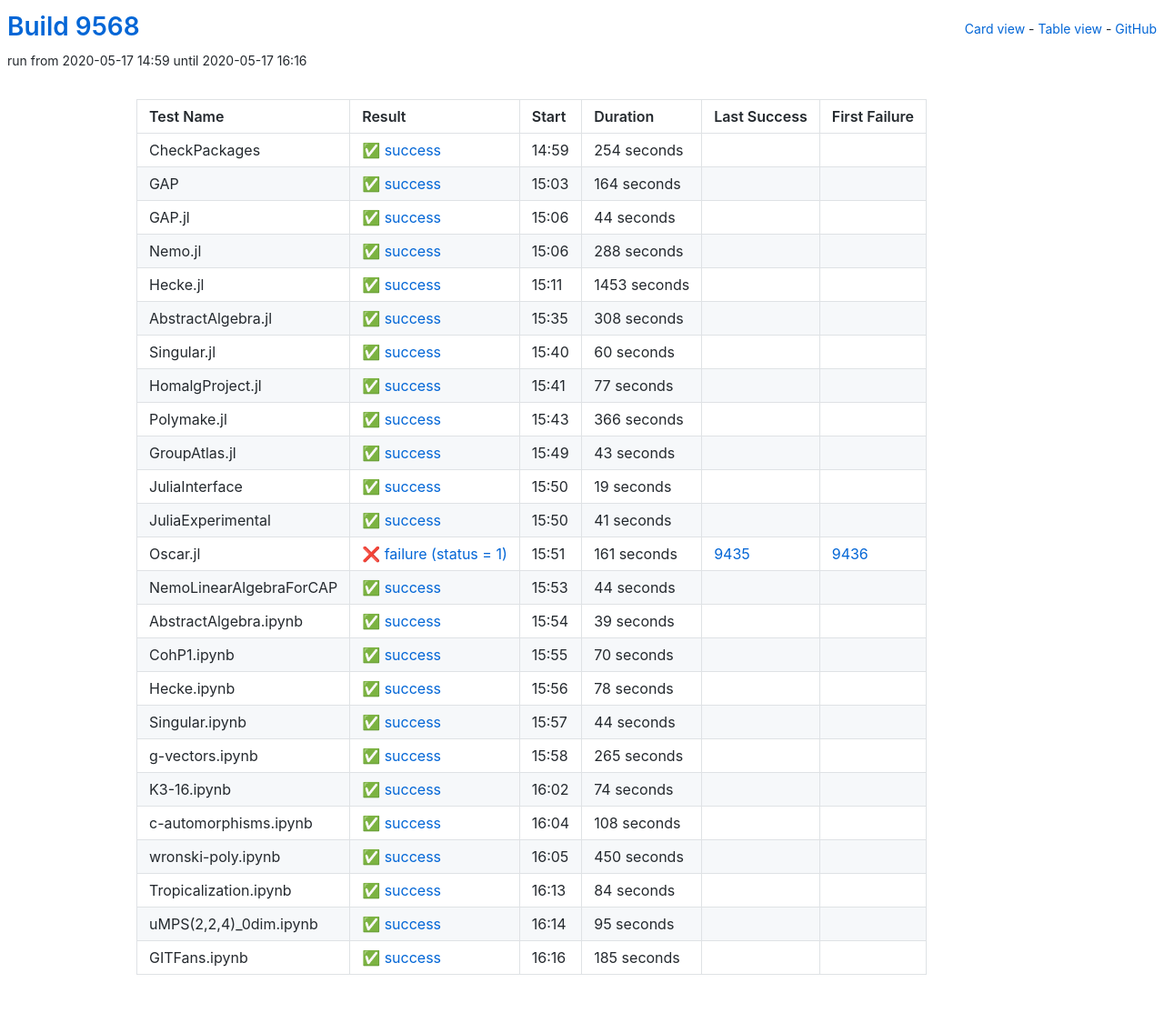
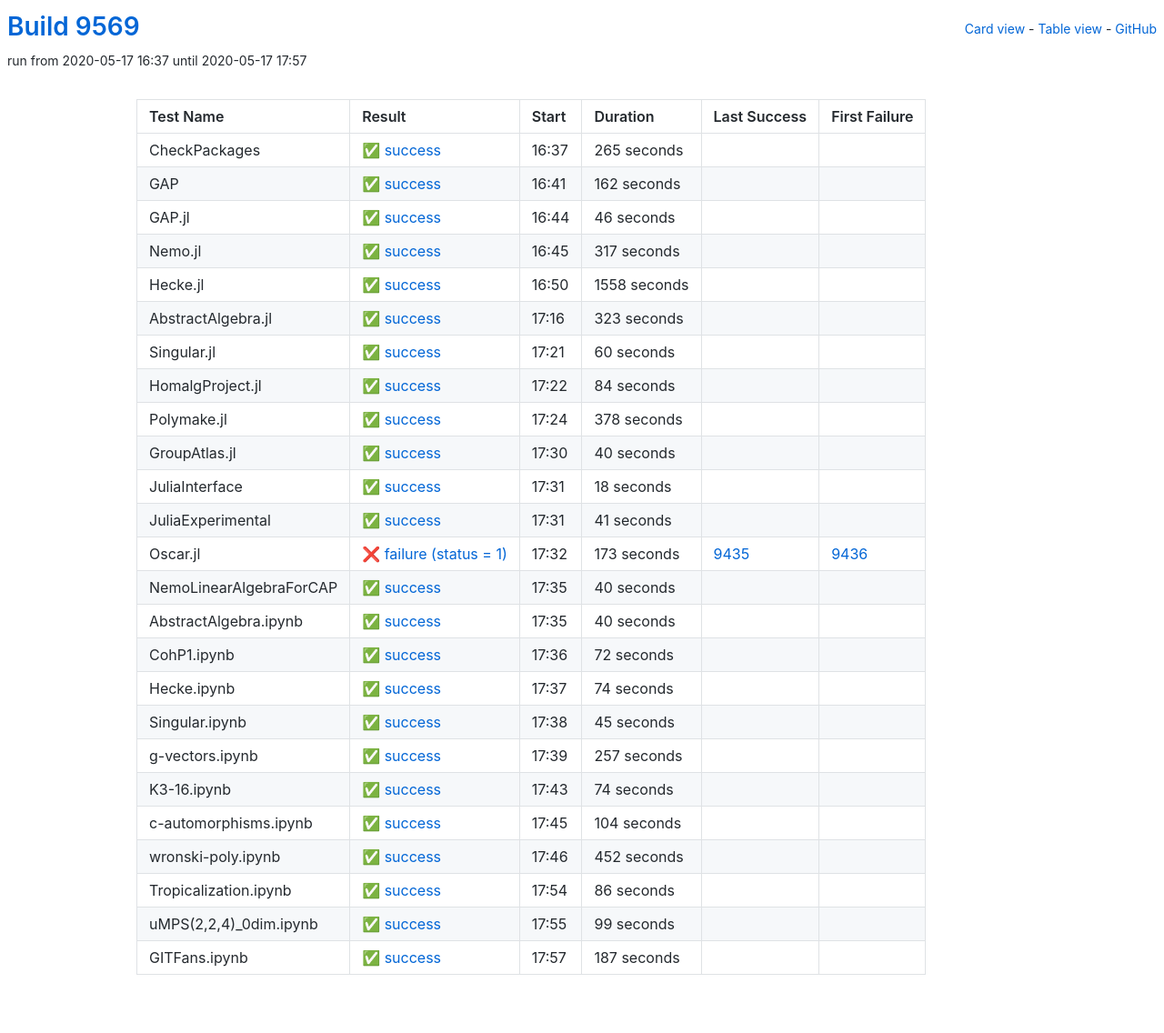
Before and after one commit to oscar-system/oscar-ci-status, a Jekyll site: the page built from table.html, in a window 1280 px wide. Shown: the whole page at 91% size. Built offline with Jekyll 4.4.1, drawn with Linux system fonts in a browser that asks for light colours.

Commit message:
Build 9569

```diff
--- a/_data/ci.yml
+++ b/_data/ci.yml
@@ -1,77 +1,77 @@
-build: 9568
-build_url: https://oscarci.mathematik.uni-kl.de/job/oscar/9568/
+build: 9569
+build_url: https://oscarci.mathematik.uni-kl.de/job/oscar/9569/
 job: oscar
 tests:
-- duration: 254
+- duration: 265
   exitcode: 0
   first_failure: false
   first_failure_url: null
   id: checkpackages
   last_success: false
   last_success_url: null
-  log: https://oscarci.mathematik.uni-kl.de/job/oscar/9568/artifact/logs/build-9568/CheckPackages.log
+  log: https://oscarci.mathematik.uni-kl.de/job/oscar/9569/artifact/logs/build-9569/CheckPackages.log
   name: CheckPackages
-  start: 2020-05-17 14:59
+  start: 2020-05-17 16:37
   status: success
   success: true
-- duration: 164
+- duration: 162
   exitcode: 0
   first_failure: false
   first_failure_url: null
   id: gap
   last_success: false
   last_success_url: null
-  log: https://oscarci.mathematik.uni-kl.de/job/oscar/9568/artifact/logs/build-9568/GAP.log
+  log: https://oscarci.mathematik.uni-kl.de/job/oscar/9569/artifact/logs/build-9569/GAP.log
   name: GAP
-  start: 2020-05-17 15:03
+  start: 2020-05-17 16:41
   status: success
   success: true
-- duration: 44
+- duration: 46
   exitcode: 0
   first_failure: false
   first_failure_url: null
   id: gap-jl
   last_success: false
   last_success_url: null
-  log: https://oscarci.mathematik.uni-kl.de/job/oscar/9568/artifact/logs/build-9568/GAP.jl.log
+  log: https://oscarci.mathematik.uni-kl.de/job/oscar/9569/artifact/logs/build-9569/GAP.jl.log
   name: GAP.jl
-  start: 2020-05-17 15:06
+  start: 2020-05-17 16:44
   status: success
   success: true
-- duration: 288
+- duration: 317
   exitcode: 0
   first_failure: false
   first_failure_url: null
   id: nemo-jl
   last_success: false
   last_success_url: null
-  log: https://oscarci.mathematik.uni-kl.de/job/oscar/9568/artifact/logs/build-9568/Nemo.jl.log
+  log: https://oscarci.mathematik.uni-kl.de/job/oscar/9569/artifact/logs/build-9569/Nemo.jl.log
   name: Nemo.jl
-  start: 2020-05-17 15:06
+  start: 2020-05-17 16:45
   status: success
   success: true
-- duration: 1453
+- duration: 1558
   exitcode: 0
   first_failure: false
   first_failure_url: null
   id: hecke-jl
   last_success: false
   last_success_url: null
-  log: https://oscarci.mathematik.uni-kl.de/job/oscar/9568/artifact/logs/build-9568/Hecke.jl.log
+  log: https://oscarci.mathematik.uni-kl.de/job/oscar/9569/artifact/logs/build-9569/Hecke.jl.log
   name: Hecke.jl
-  start: 2020-05-17 15:11
+  start: 2020-05-17 16:50
   status: success
   success: true
-- duration: 308
+- duration: 323
   exitcode: 0
   first_failure: false
   first_failure_url: null
   id: abstractalgebra-jl
   last_success: false
   last_success_url: null
-  log: https://oscarci.mathematik.uni-kl.de/job/oscar/9568/artifact/logs/build-9568/AbstractAlgebra.jl.log
+  log: https://oscarci.mathematik.uni-kl.de/job/oscar/9569/artifact/logs/build-9569/AbstractAlgebra.jl.log
   name: AbstractAlgebra.jl
-  start: 2020-05-17 15:35
+  start: 2020-05-17 17:16
   status: success
   success: true
 - duration: 60
@@ -81,57 +81,57 @@ tests:
   id: singular-jl
   last_success: false
   last_success_url: null
-  log: https://oscarci.mathematik.uni-kl.de/job/oscar/9568/artifact/logs/build-9568/Singular.jl.log
+  log: https://oscarci.mathematik.uni-kl.de/job/oscar/9569/artifact/logs/build-9569/Singular.jl.log
   name: Singular.jl
-  start: 2020-05-17 15:40
+  start: 2020-05-17 17:21
   status: success
   success: true
-- duration: 77
+- duration: 84
   exitcode: 0
   first_failure: false
   first_failure_url: null
   id: homalgproject-jl
   last_success: false
   last_success_url: null
-  log: https://oscarci.mathematik.uni-kl.de/job/oscar/9568/artifact/logs/build-9568/HomalgProject.jl.log
+  log: https://oscarci.mathematik.uni-kl.de/job/oscar/9569/artifact/logs/build-9569/HomalgProject.jl.log
   name: HomalgProject.jl
-  start: 2020-05-17 15:41
+  start: 2020-05-17 17:22
   status: success
   success: true
-- duration: 366
+- duration: 378
   exitcode: 0
   first_failure: false
   first_failure_url: null
   id: polymake-jl
   last_success: false
   last_success_url: null
-  log: https://oscarci.mathematik.uni-kl.de/job/oscar/9568/artifact/logs/build-9568/Polymake.jl.log
+  log: https://oscarci.mathematik.uni-kl.de/job/oscar/9569/artifact/logs/build-9569/Polymake.jl.log
   name: Polymake.jl
-  start: 2020-05-17 15:43
+  start: 2020-05-17 17:24
   status: success
   success: true
-- duration: 43
+- duration: 40
   exitcode: 0
   first_failure: false
   first_failure_url: null
   id: groupatlas-jl
   last_success: false
   last_success_url: null
-  log: https://oscarci.mathematik.uni-kl.de/job/oscar/9568/artifact/logs/build-9568/GroupAtlas.jl.log
+  log: https://oscarci.mathematik.uni-kl.de/job/oscar/9569/artifact/logs/build-9569/GroupAtlas.jl.log
   name: GroupAtlas.jl
-  start: 2020-05-17 15:49
+  start: 2020-05-17 17:30
   status: success
   success: true
-- duration: 19
+- duration: 18
   exitcode: 0
   first_failure: false
   first_failure_url: null
   id: juliainterface
   last_success: false
   last_success_url: null
-  log: https://oscarci.mathematik.uni-kl.de/job/oscar/9568/artifact/logs/build-9568/JuliaInterface.log
+  log: https://oscarci.mathematik.uni-kl.de/job/oscar/9569/artifact/logs/build-9569/JuliaInterface.log
   name: JuliaInterface
-  start: 2020-05-17 15:50
+  start: 2020-05-17 17:31
   status: success
   success: true
 - duration: 41
@@ -141,93 +141,93 @@ tests:
   id: juliaexperimental
   last_success: false
   last_success_url: null
-  log: https://oscarci.mathematik.uni-kl.de/job/oscar/9568/artifact/logs/build-9568/JuliaExperimental.log
+  log: https://oscarci.mathematik.uni-kl.de/job/oscar/9569/artifact/logs/build-9569/JuliaExperimental.log
   name: JuliaExperimental
-  start: 2020-05-17 15:50
+  start: 2020-05-17 17:31
   status: success
   success: true
-- duration: 161
+- duration: 173
   exitcode: 1
   first_failure: 9436
   first_failure_url: https://oscarci.mathematik.uni-kl.de/job/oscar/9436/
   id: oscar-jl
   last_success: 9435
   last_success_url: https://oscarci.mathematik.uni-kl.de/job/oscar/9435/
-  log: https://oscarci.mathematik.uni-kl.de/job/oscar/9568/artifact/logs/build-9568/Oscar.jl.log
+  log: https://oscarci.mathematik.uni-kl.de/job/oscar/9569/artifact/logs/build-9569/Oscar.jl.log
   name: Oscar.jl
-  start: 2020-05-17 15:51
+  start: 2020-05-17 17:32
   status: failure
   success: false
-- duration: 44
+- duration: 40
   exitcode: 0
   first_failure: false
   first_failure_url: null
   id: nemolinearalgebraforcap
   last_success: false
   last_success_url: null
-  log: https://oscarci.mathematik.uni-kl.de/job/oscar/9568/artifact/logs/build-9568/NemoLinearAlgebraForCAP.log
+  log: https://oscarci.mathematik.uni-kl.de/job/oscar/9569/artifact/logs/build-9569/NemoLinearAlgebraForCAP.log
   name: NemoLinearAlgebraForCAP
-  start: 2020-05-17 15:53
+  start: 2020-05-17 17:35
   status: success
   success: true
-- duration: 39
+- duration: 40
   exitcode: 0
   first_failure: false
   first_failure_url: null
   id: abstractalgebra-ipynb
   last_success: false
   last_success_url: null
-  log: https://oscarci.mathematik.uni-kl.de/job/oscar/9568/artifact/logs/build-9568/AbstractAlgebra.ipynb.log
+  log: https://oscarci.mathematik.uni-kl.de/job/oscar/9569/artifact/logs/build-9569/AbstractAlgebra.ipynb.log
   name: AbstractAlgebra.ipynb
-  start: 2020-05-17 15:54
+  start: 2020-05-17 17:35
   status: success
   success: true
-- duration: 70
+- duration: 72
   exitcode: 0
   first_failure: false
   first_failure_url: null
   id: cohp1-ipynb
   last_success: false
   last_success_url: null
-  log: https://oscarci.mathematik.uni-kl.de/job/oscar/9568/artifact/logs/build-9568/CohP1.ipynb.log
+  log: https://oscarci.mathematik.uni-kl.de/job/oscar/9569/artifact/logs/build-9569/CohP1.ipynb.log
   name: CohP1.ipynb
-  start: 2020-05-17 15:55
+  start: 2020-05-17 17:36
   status: success
   success: true
-- duration: 78
+- duration: 74
   exitcode: 0
   first_failure: false
   first_failure_url: null
   id: hecke-ipynb
   last_success: false
   last_success_url: null
-  log: https://oscarci.mathematik.uni-kl.de/job/oscar/9568/artifact/logs/build-9568/Hecke.ipynb.log
+  log: https://oscarci.mathematik.uni-kl.de/job/oscar/9569/artifact/logs/build-9569/Hecke.ipynb.log
   name: Hecke.ipynb
-  start: 2020-05-17 15:56
+  start: 2020-05-17 17:37
   status: success
   success: true
-- duration: 44
+- duration: 45
   exitcode: 0
   first_failure: false
   first_failure_url: null
   id: singular-ipynb
   last_success: false
   last_success_url: null
-  log: https://oscarci.mathematik.uni-kl.de/job/oscar/9568/artifact/logs/build-9568/Singular.ipynb.log
+  log: https://oscarci.mathematik.uni-kl.de/job/oscar/9569/artifact/logs/build-9569/Singular.ipynb.log
   name: Singular.ipynb
-  start: 2020-05-17 15:57
+  start: 2020-05-17 17:38
   status: success
   success: true
-- duration: 265
+- duration: 257
   exitcode: 0
   first_failure: false
   first_failure_url: null
   id: g-vectors-ipynb
   last_success: false
   last_success_url: null
-  log: https://oscarci.mathematik.uni-kl.de/job/oscar/9568/artifact/logs/build-9568/g-vectors.ipynb.log
+  log: https://oscarci.mathematik.uni-kl.de/job/oscar/9569/artifact/logs/build-9569/g-vectors.ipynb.log
   name: g-vectors.ipynb
-  start: 2020-05-17 15:58
+  start: 2020-05-17 17:39
   status: success
   success: true
 - duration: 74
@@ -237,68 +237,68 @@ tests:
   id: k3-16-ipynb
   last_success: false
   last_success_url: null
-  log: https://oscarci.mathematik.uni-kl.de/job/oscar/9568/artifact/logs/build-9568/K3-16.ipynb.log
+  log: https://oscarci.mathematik.uni-kl.de/job/oscar/9569/artifact/logs/build-9569/K3-16.ipynb.log
   name: K3-16.ipynb
-  start: 2020-05-17 16:02
+  start: 2020-05-17 17:43
   status: success
   success: true
-- duration: 108
+- duration: 104
   exitcode: 0
   first_failure: false
   first_failure_url: null
   id: c-automorphisms-ipynb
   last_success: false
   last_success_url: null
-  log: https://oscarci.mathematik.uni-kl.de/job/oscar/9568/artifact/logs/build-9568/c-automorphisms.ipynb.log
+  log: https://oscarci.mathematik.uni-kl.de/job/oscar/9569/artifact/logs/build-9569/c-automorphisms.ipynb.log
   name: c-automorphisms.ipynb
-  start: 2020-05-17 16:04
+  start: 2020-05-17 17:45
   status: success
   success: true
-- duration: 450
+- duration: 452
   exitcode: 0
   first_failure: false
   first_failure_url: null
   id: wronski-poly-ipynb
   last_success: false
   last_success_url: null
-  log: https://oscarci.mathematik.uni-kl.de/job/oscar/9568/artifact/logs/build-9568/wronski-poly.ipynb.log
+  log: https://oscarci.mathematik.uni-kl.de/job/oscar/9569/artifact/logs/build-9569/wronski-poly.ipynb.log
   name: wronski-poly.ipynb
-  start: 2020-05-17 16:05
+  start: 2020-05-17 17:46
   status: success
   success: true
-- duration: 84
+- duration: 86
   exitcode: 0
   first_failure: false
   first_failure_url: null
   id: tropicalization-ipynb
   last_success: false
   last_success_url: null
-  log: https://oscarci.mathematik.uni-kl.de/job/oscar/9568/artifact/logs/build-9568/Tropicalization.ipynb.log
+  log: https://oscarci.mathematik.uni-kl.de/job/oscar/9569/artifact/logs/build-9569/Tropicalization.ipynb.log
   name: Tropicalization.ipynb
-  start: 2020-05-17 16:13
+  start: 2020-05-17 17:54
   status: success
   success: true
-- duration: 95
+- duration: 99
   exitcode: 0
   first_failure: false
   first_failure_url: null
   id: umps-2-2-4-0dim-ipynb
   last_success: false
   last_success_url: null
-  log: https://oscarci.mathematik.uni-kl.de/job/oscar/9568/artifact/logs/build-9568/uMPS-2-2-4-_0dim.ipynb.log
+  log: https://oscarci.mathematik.uni-kl.de/job/oscar/9569/artifact/logs/build-9569/uMPS-2-2-4-_0dim.ipynb.log
   name: uMPS(2,2,4)_0dim.ipynb
-  start: 2020-05-17 16:14
+  start: 2020-05-17 17:55
   status: success
   success: true
-- duration: 185
+- duration: 187
   exitcode: 0
   first_failure: false
   first_failure_url: null
   id: gitfans-ipynb
   last_success: false
   last_success_url: null
-  log: https://oscarci.mathematik.uni-kl.de/job/oscar/9568/artifact/logs/build-9568/GITFans.ipynb.log
+  log: https://oscarci.mathematik.uni-kl.de/job/oscar/9569/artifact/logs/build-9569/GITFans.ipynb.log
   name: GITFans.ipynb
-  start: 2020-05-17 16:16
+  start: 2020-05-17 17:57
   status: success
   success: true
```
Also changed, not shown: README.md.
